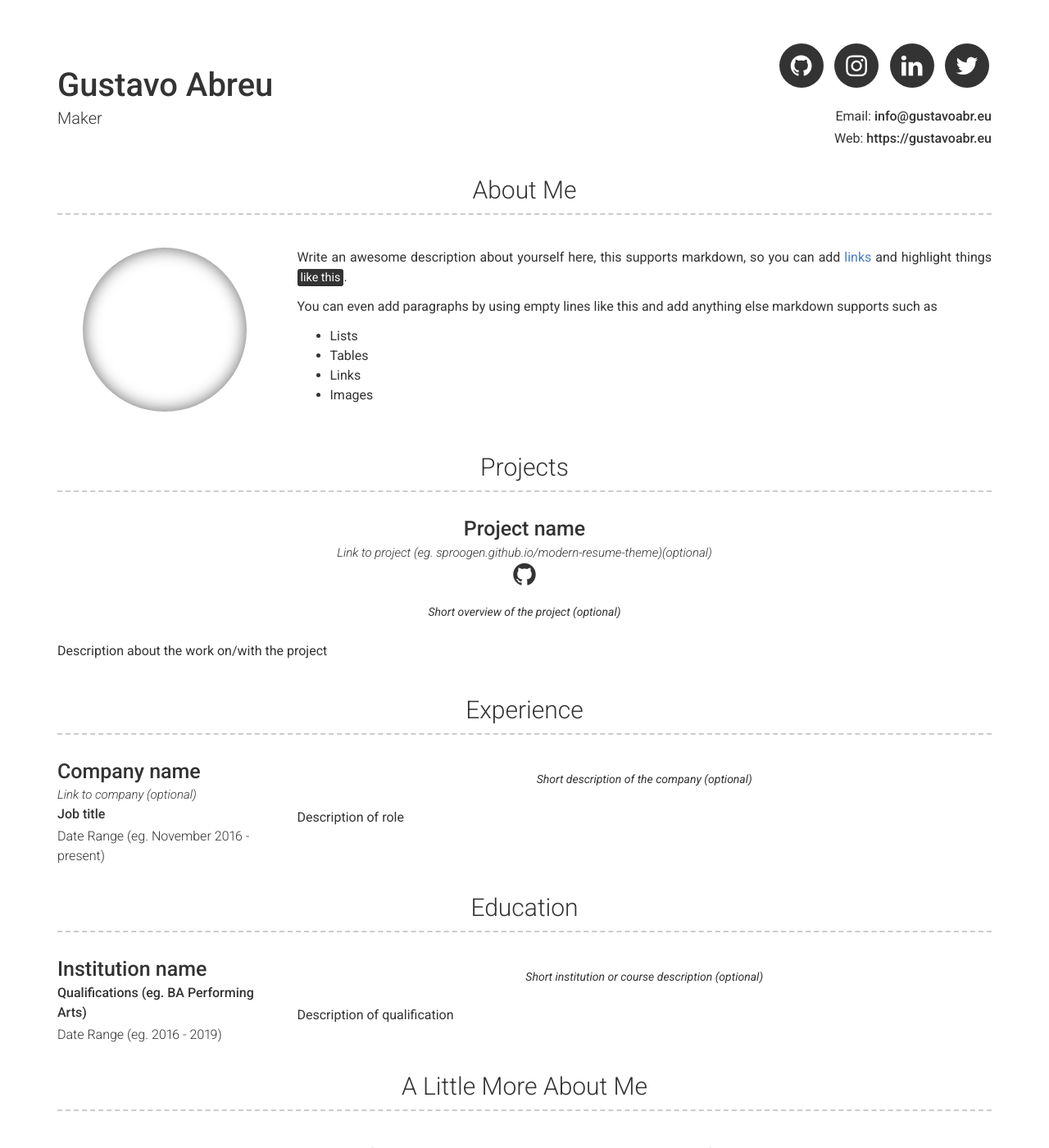
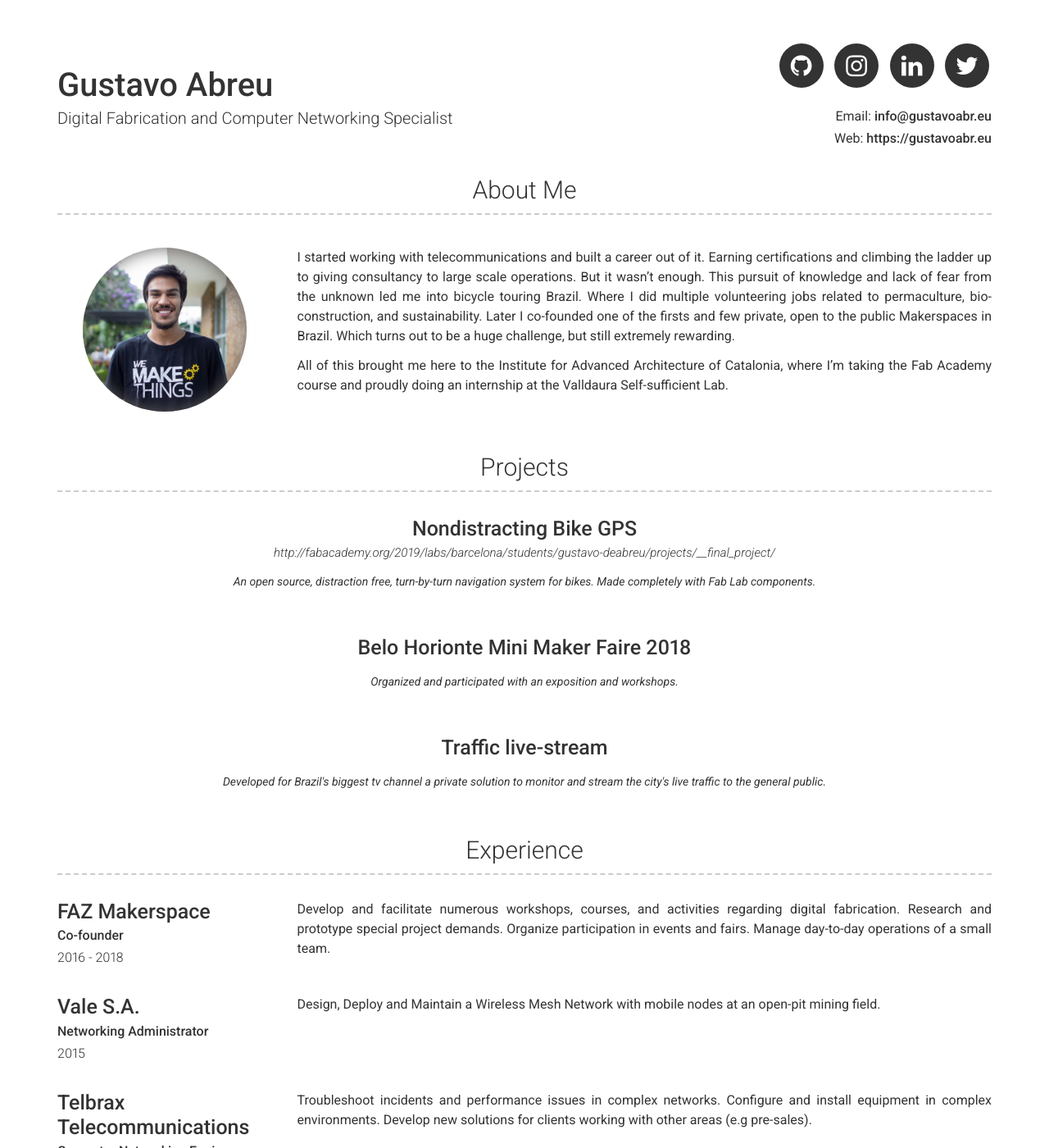
Before and after one commit to ghabreu/ghabreu.github.io, a Jekyll site: the page built from index.md, in a window 1280 px wide and 1400 px high. Shown: the whole window at 82% size. Built offline with Jekyll 4.4.1, drawn with Linux system fonts in a browser that asks for light colours; some of the changed text lies outside the part shown.

Commit message:
updated general info

```diff
--- a/_config.yml
+++ b/_config.yml
@@ -4,29 +4,24 @@ repository: ghabreu/ghabreu.github.io
 
 # Personal info
 name: Gustavo Abreu
-title: Maker
+title: Digital Fabrication and Computer Networking Specialist
 email: info@gustavoabr.eu
 # phone: Your phone number (optional)
 website: https://gustavoabr.eu
 
 # Social links
-twitter_username: jekyllrb
-github_username:  jekyll
-instagram_username: jekyll
-linkedin_username: jekyll
+twitter_username: GHAbreu
+github_username:  ghabreu
+instagram_username: gustavoabr.eu
+linkedin_username: gustavo-abreu-44a73660
 
 # About Section
 # about_title: About Me (Use this to override about section title)
-about_profile_image: Directory of profile image (eg. images/profile.jpg)
+about_profile_image: images/profile.jpg
 about_content: | # this will include new lines to allow paragraphs
-  Write an awesome description about yourself here, this supports markdown, so you can add [links](http://foobar.com) and highlight things <mark>like this</mark>.
+  I started working with telecommunications and built a career out of it. Earning certifications and climbing the ladder up to giving consultancy to large scale operations. But it wasn’t enough. This pursuit of knowledge and lack of fear from the unknown led me into bicycle touring Brazil. Where I did multiple volunteering jobs related to permaculture, bio-construction, and sustainability. Later I co-founded one of the firsts and few private, open to the public Makerspaces in Brazil. Which turns out to be a huge challenge, but still extremely rewarding.
 
-  You can even add paragraphs by using empty lines like this and add anything else markdown supports such as
-    - Lists
-    - Tables
-    - Links
-    - Images
-
+  All of this brought me here to the Institute for Advanced Architecture of Catalonia, where I’m taking the Fab Academy course and proudly doing an internship at the Valldaura Self-sufficient Lab.
 # Projects Section
 # projects_title: Projects #(Use this to override about projects section title)
 
@@ -39,16 +34,14 @@ about_content: | # this will include new lines to allow paragraphs
 # More Section
 # more_title: A Little More About Me #(Use this to override about more section title)
 more_content: | # this will include new lines to allow paragraphs
-  This is where you can write a little more about yourself. You could title this section **Interests** and include some of your other interests.
-
-  Or you could title it **Skills** and write a bit more about things that make you more desirable, like *leadership* or *teamwork*
+  Born in Belo Horizonte - Brazil. Since my childhood, I liked to tear toys apart to make new ones, understand how things work, ask a lot of why’s and learn something new every day.  Which made me pursue numerous courses and certifications such as Cisco CCNA, LPIC-1, Full Stack Development, and more. I'm also fluent in English, Portuguese, and Spanish.
 
 # Footer
 footer_show_references: true
 
 # Build settings
 # theme: modern-resume-theme (Use this is you are hosting your resume yourself)
-# remote_theme: sproogen/modern-resume-theme (Use this if you are hosting your resume on GitHub)
+# remote_theme: sproogen/modern-re  sume-theme (Use this if you are hosting your resume on GitHub)
 
 sass:
   sass_dir: _sass
--- a/_data/education.yml
+++ b/_data/education.yml
@@ -1,9 +1,24 @@
 # Education Template
 - layout: left
-  name: Institution name
-  dates: Date Range (eg. 2016 - 2019)
-  qualification: Qualifications (eg. BA Performing Arts)
-  quote: >
-    Short institution or course description (optional)
+  name: Estácio de Sá University
+  dates: 2011 - 2013
+  qualification: Computer Networking Undergraduate
+  #quote:
   description: | # this will include new lines to allow paragraphs
-    Description of qualification
+    A degree focused on the Specification, Design, Deployment, and Troubleshooting of complex network topologies. Including wireless and optical fiber technologies for long-range transmissions.
+
+- layout: right
+  name: COTEMIG
+  dates: 2009 - 2011
+  qualification: Information Technology Specialist
+  #quote:
+  description: | # this will include new lines to allow paragraphs
+    Higher vocational education aimed at developing professional skills among Software development, Network administration, Computer hardware maintenance, Customer support, and Entrepreneurship.
+
+- layout: left
+  name: Oscars International Dublin
+  dates: 2014
+  qualification: Intensive English Course
+  #quote:
+  description: | # this will include new lines to allow paragraphs
+    Graduated with an advanced level
--- a/_data/experience.yml
+++ b/_data/experience.yml
@@ -1,10 +1,24 @@
 # Experience template
 - layout: left
-  company: Company name
-  link: Link to company (optional)
-  job_title: Job title
-  dates: Date Range (eg. November 2016 - present)
-  quote: >
-   Short description of the company (optional)
+  company: FAZ Makerspace
+  # link: Link to company (optional)
+  job_title: Co-founder
+  dates: 2016 - 2018
   description: | # this will include new lines to allow paragraphs
-    Description of role
+    Develop and facilitate numerous workshops, courses, and activities regarding digital fabrication. Research and prototype special project demands. Organize participation in events and fairs. Manage day-to-day operations of a small team.
+
+- layout: left
+  company: Vale S.A.
+  # link: Link to company (optional)
+  job_title: Networking Administrator
+  dates: 2015
+  description: | # this will include new lines to allow paragraphs
+    Design, Deploy and Maintain a Wireless Mesh Network with mobile nodes at an open-pit mining field.
+
+- layout: left
+  company: Telbrax Telecommunications
+  # link: Link to company (optional)
+  job_title: Computer Networking Engineer
+  dates: 2010 - 2014
+  description: | # this will include new lines to allow paragraphs
+    Troubleshoot incidents and performance issues in complex networks. Configure and install equipment in complex environments. Develop new solutions for clients working with other areas (e.g pre-sales).
--- a/_data/projects.yml
+++ b/_data/projects.yml
@@ -1,9 +1,24 @@
 # Project template
 - layout: top-middle
-  name: Project name
-  link: Link to project (eg. sproogen.github.io/modern-resume-theme)(optional)
-  github: Github page for project (eg. sproogen/modern-resume-theme)(optional)
+  name: Nondistracting Bike GPS
+  link: http://fabacademy.org/2019/labs/barcelona/students/gustavo-deabreu/projects/__final_project/
+  # github:
   quote: >
-    Short overview of the project (optional)
-  description: | # this will include new lines to allow paragraphs
-    Description about the work on/with the project
+    An open source, distraction free, turn-by-turn navigation system for bikes. Made completely with Fab Lab components.
+  #description: | # this will include new lines to allow paragraphs
+
+- layout: top-middle
+  name: Belo Horionte Mini Maker Faire 2018
+  # link: http://fabacademy.org/2019/labs/barcelona/students/gustavo-deabreu/projects/__final_project/
+  # github:
+  quote: >
+    Organized and participated with an exposition and workshops.
+  #description: | # this will include new lines to allow paragraphs
+
+- layout: top-middle
+  name: Traffic live-stream
+  # link: http://fabacademy.org/2019/labs/barcelona/students/gustavo-deabreu/projects/__final_project/
+  # github:
+  quote: >
+    Developed for Brazil's biggest tv channel a private solution to monitor and stream the city's live traffic to the general public.
+  #description: | # this will include new lines to allow paragraphs
```
Also changed, not shown: images/profile.jpg (added), 1 other file.
